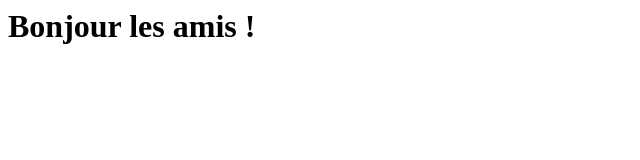
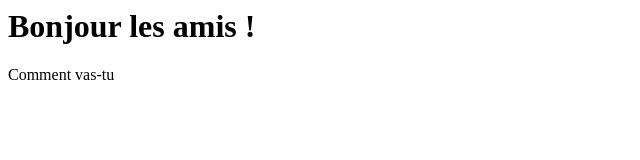
Before and after one commit to Quentin-Prongue/Quentin-Prongue, a plain HTML site: page index.html in a window 1280 px wide. Shown: the full height of the page, 0-640 px from the left. Drawn offline with Linux system fonts and the light colour scheme.

Commit message:
Ajout para

```diff
--- a/index.html
+++ b/index.html
@@ -1 +1,2 @@
 <h1> Bonjour les amis !</h1>
+<p>Comment vas-tu</p>
```
